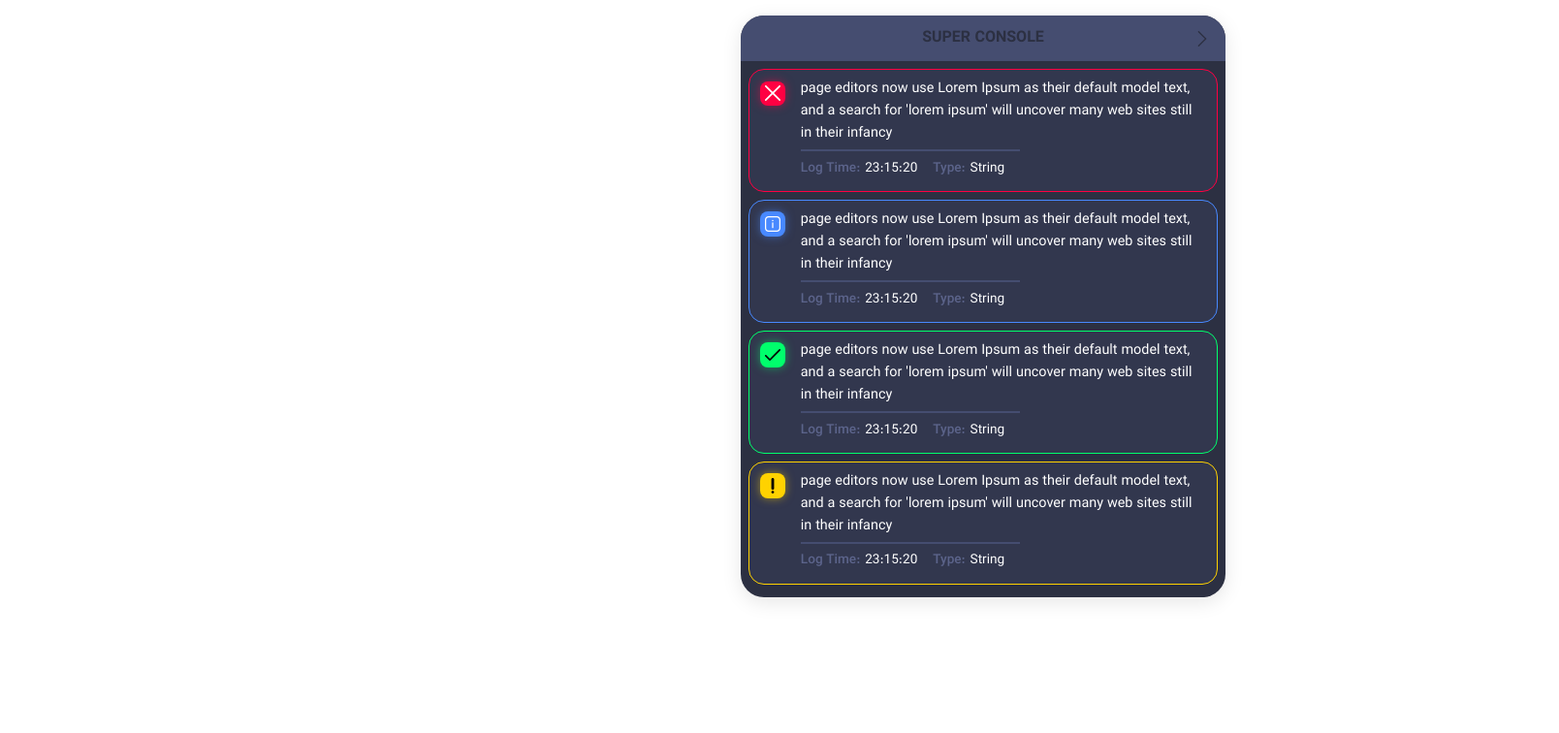
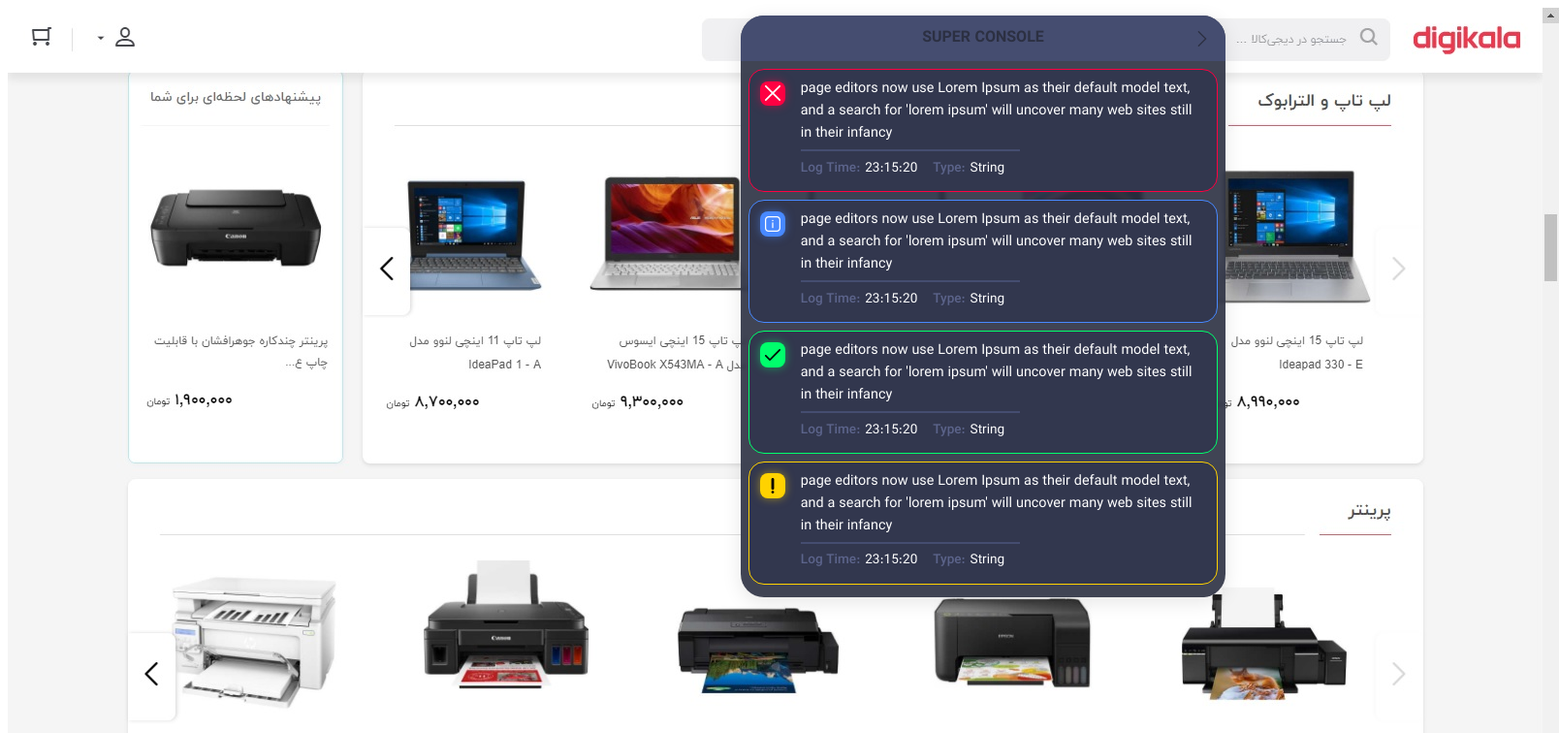
Before and after one commit to ahmadkzx/vue-super-console, a Vue app: page / in a window 1280 px wide. Shown: the top 756 px of the page at 97% size, 1608 px wide, since content can reach past the window. Built offline with nearby package versions, Linux system fonts and the light colour scheme.

Commit message:
fix: console bg and add test image bg

```diff
--- a/src/App.vue
+++ b/src/App.vue
@@ -1,5 +1,6 @@
 <template>
   <div id="app">
+		<img src="@/assets/test.jpg" style="position: absolute">
     <SuperConsole />
   </div>
 </template>
--- a/src/assets/sass/superConsole.scss
+++ b/src/assets/sass/superConsole.scss
@@ -10,7 +10,8 @@
 	width: 500px;
 	height: 600px;
 	border-radius: 1.5rem;
-	background: $color-primary;
+	background: rgba($color-primary, .9);
+	backdrop-filter: blur(2px);
 	overflow: hidden;
 	box-shadow: 0 5px 20px rgba(black, .1);
 
```
Also changed, not shown: src/assets/test.jpg (added).
